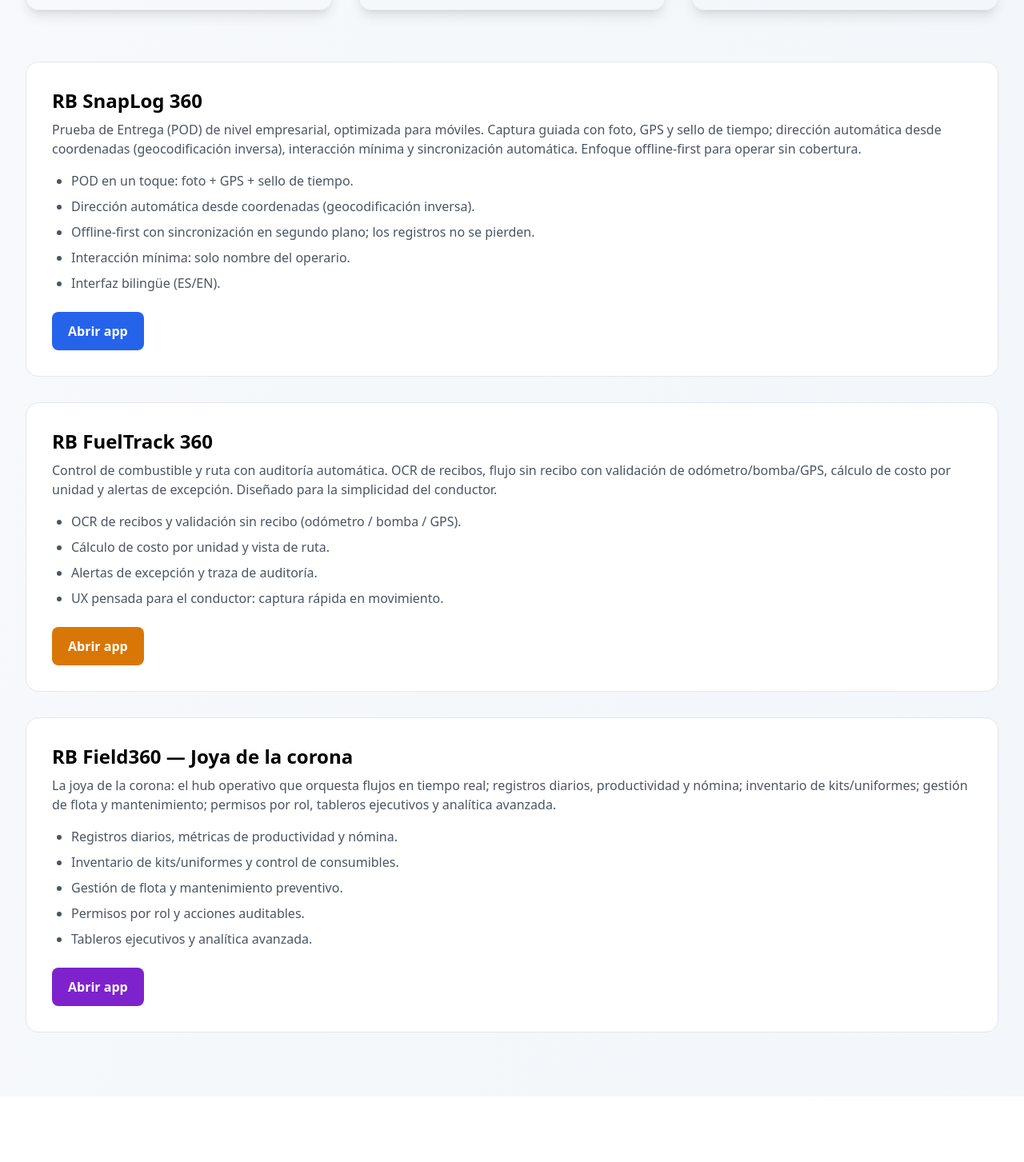
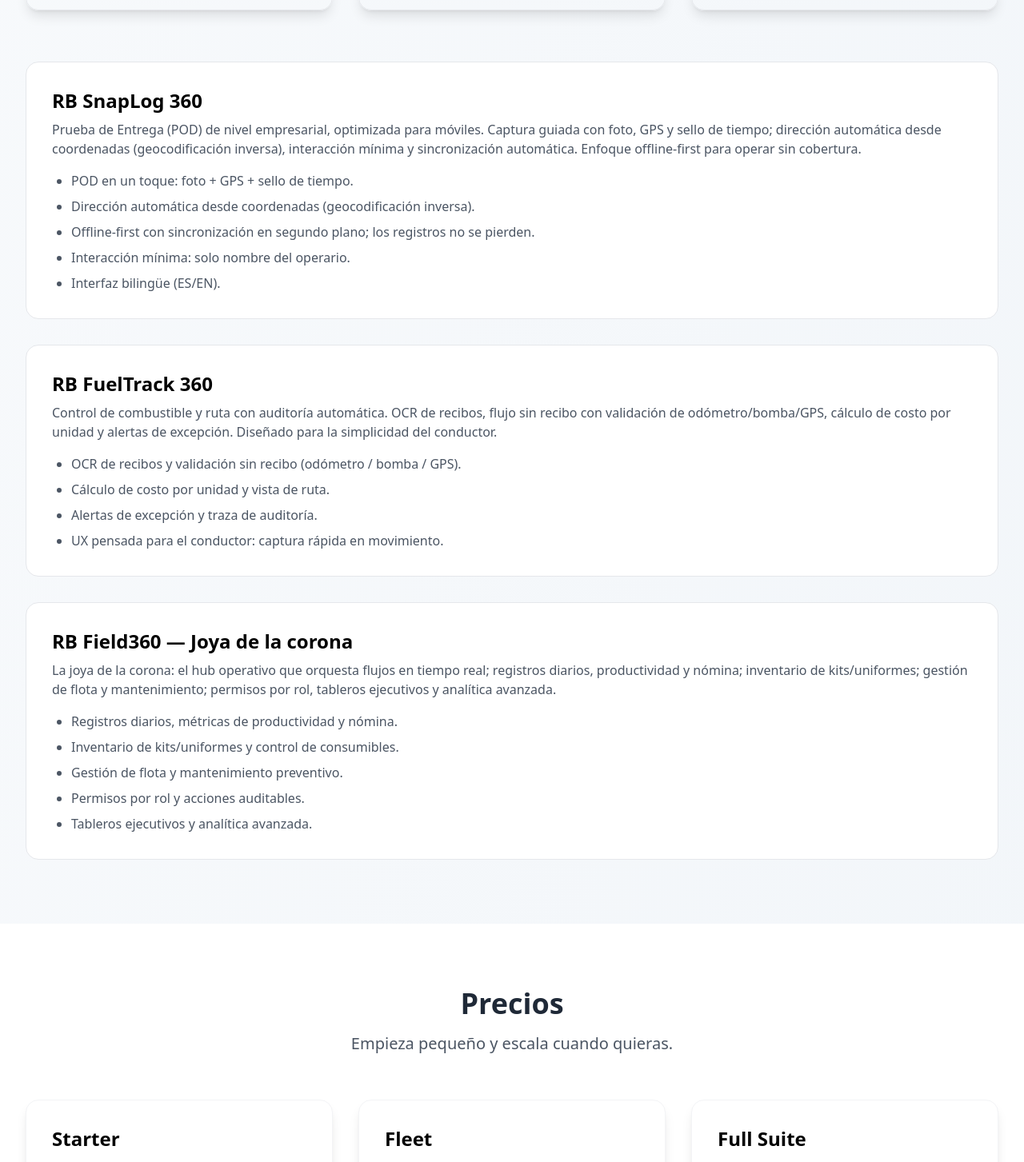
Before and after one commit to rbgroupsolutionsllc-eng/RB-Group-Solutions, a React (Vite) app: page / in a window 1280 px wide. Shown: the part 1857-3310 px from the top of the page at 80% size. Built offline with nearby package versions, Linux system fonts and the light colour scheme.

Commit message:
Update App.jsx

```diff
--- a/src/App.jsx
+++ b/src/App.jsx
@@ -602,7 +602,7 @@
           </div>
         </section>
 
-        {/* Módulos */}
+        {/* Módulos (tarjetas con botón) */}
         <section id="systems" className="py-20 px-4 sm:px-6 lg:px-8">
           <div className="max-w-7xl mx-auto">
             <div className="text-center mb-16">
@@ -632,11 +632,11 @@
               ))}
             </div>
 
-            {/* Detalles + botón */}
+            {/* Detalles (SIN botón) */}
             <div id="snaplog" className="mt-16 p-8 bg-white rounded-2xl border">
               <h3 className="text-2xl font-bold mb-2">RB SnapLog 360</h3>
               <p className="text-gray-600 mb-4">{t.systems.snaplogDesc}</p>
-              <ul className="list-disc pl-6 space-y-2 text-gray-600 mb-6">
+              <ul className="list-disc pl-6 space-y-2 text-gray-600">
                 {(language === "en"
                   ? [
                       "One-tap proof: photo + GPS + timestamp.",
@@ -653,20 +653,12 @@
                       "Interfaz bilingüe (ES/EN).",
                     ]).map((txt, i) => <li key={i}>{txt}</li>)}
               </ul>
-              <a
-                href={urls.snaplog}
-                target="_blank"
-                rel="noreferrer"
-                className="inline-flex items-center justify-center px-5 py-3 rounded-lg bg-blue-600 text-white font-semibold hover:shadow-lg"
-              >
-                {language === "en" ? "Open app" : "Abrir app"}
-              </a>
             </div>
 
             <div id="fueltrack" className="mt-8 p-8 bg-white rounded-2xl border">
               <h3 className="text-2xl font-bold mb-2">RB FuelTrack 360</h3>
               <p className="text-gray-600 mb-4">{t.systems.fuelDesc}</p>
-              <ul className="list-disc pl-6 space-y-2 text-gray-600 mb-6">
+              <ul className="list-disc pl-6 space-y-2 text-gray-600">
                 {(language === "en"
                   ? [
                       "Receipt OCR and receiptless validation (odometer / pump / GPS).",
@@ -681,20 +673,12 @@
                       "UX pensada para el conductor: captura rápida en movimiento.",
                     ]).map((txt, i) => <li key={i}>{txt}</li>)}
               </ul>
-              <a
-                href={urls.fueltrack}
-                target="_blank"
-                rel="noreferrer"
-                className="inline-flex items-center justify-center px-5 py-3 rounded-lg bg-amber-600 text-white font-semibold hover:shadow-lg"
-              >
-                {language === "en" ? "Open app" : "Abrir app"}
-              </a>
             </div>
 
             <div id="field360" className="mt-8 p-8 bg-white rounded-2xl border">
               <h3 className="text-2xl font-bold mb-2">RB Field360 — {language === "en" ? "Flagship" : "Joya de la corona"}</h3>
               <p className="text-gray-600 mb-4">{t.systems.fieldDesc}</p>
-              <ul className="list-disc pl-6 space-y-2 text-gray-600 mb-6">
+              <ul className="list-disc pl-6 space-y-2 text-gray-600">
                 {(language === "en"
                   ? [
                       "Daily records, productivity metrics and payroll.",
@@ -711,14 +695,6 @@
                       "Tableros ejecutivos y analítica avanzada.",
                     ]).map((txt, i) => <li key={i}>{txt}</li>)}
               </ul>
-              <a
-                href={urls.field360}
-                target="_blank"
-                rel="noreferrer"
-                className="inline-flex items-center justify-center px-5 py-3 rounded-lg bg-purple-700 text-white font-semibold hover:shadow-lg"
-              >
-                {language === "en" ? "Open app" : "Abrir app"}
-              </a>
             </div>
           </div>
         </section>
```
